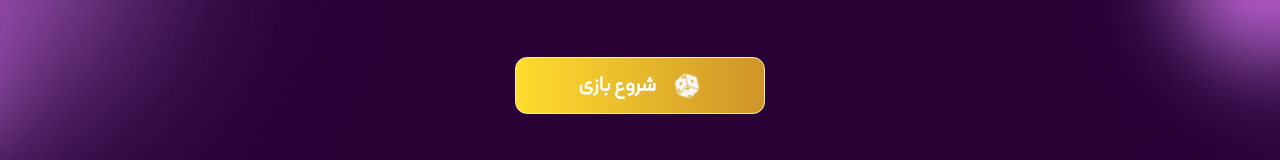
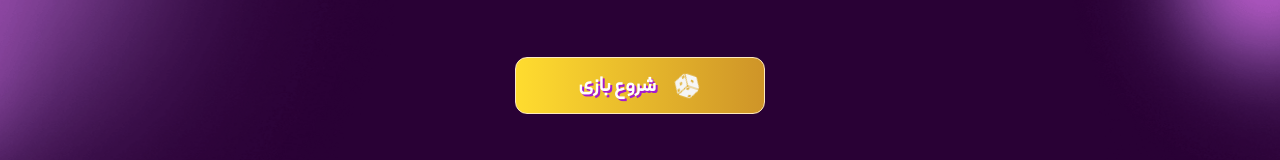
Before and after one commit to SiminAfshar/tokenico, a React (Vite) app: page / in a window 1280 px wide. Shown: the part 877-1037 px from the top of the page. Built offline with nearby package versions, Linux system fonts and the light colour scheme.

Commit message:
finish-3

```diff
--- a/src/styles.css
+++ b/src/styles.css
@@ -143,6 +143,7 @@
 }
 .button p{
     font-size: 1.3rem;
+    text-shadow: 2px 2px #a41bce;
 }
 @keyframes spin {
     from {
@@ -292,6 +293,7 @@
     padding: 0.75rem 1.5rem;
     background: rgba(255, 255, 255, 0.292);
     color: #ffffff;
+    text-shadow: 2px 2px #a41bce;
     font-weight: bold;
     border-radius: 0.5rem;
     text-decoration: none;
--- a/vite.config.js
+++ b/vite.config.js
@@ -4,5 +4,5 @@ import react from '@vitejs/plugin-react'
 // https://vite.dev/config/
 export default defineConfig({
   plugins: [react()],
-  base: '/game-rules/lotous/',
+  // base: '/game-rules/lotous/',
 })
```
